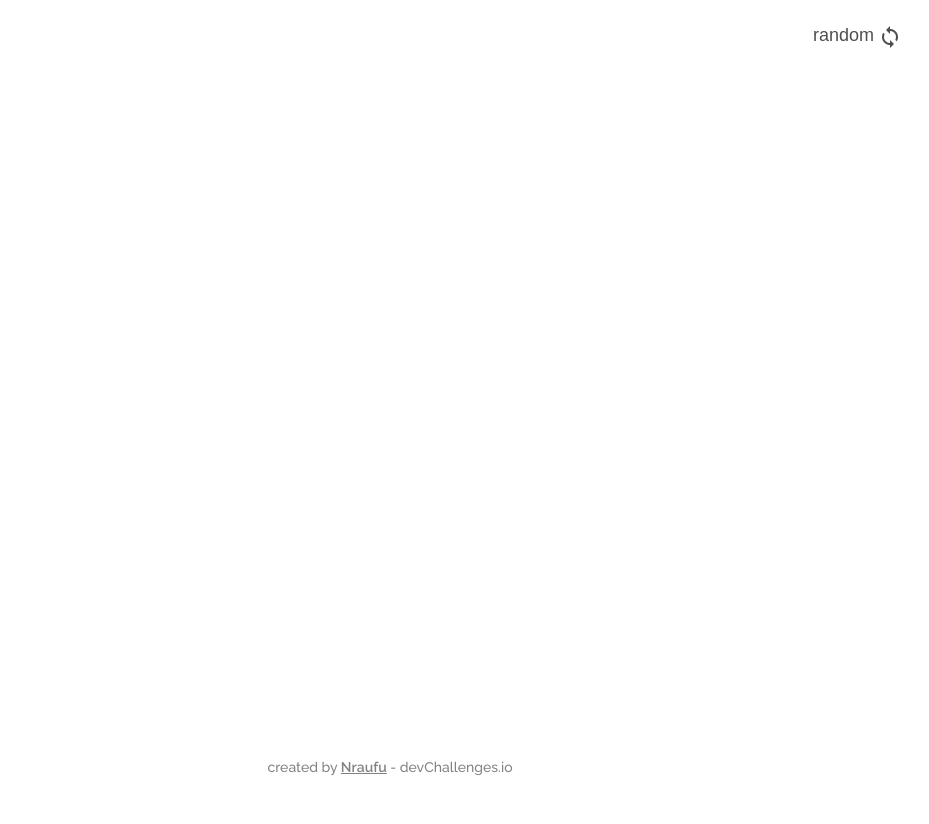
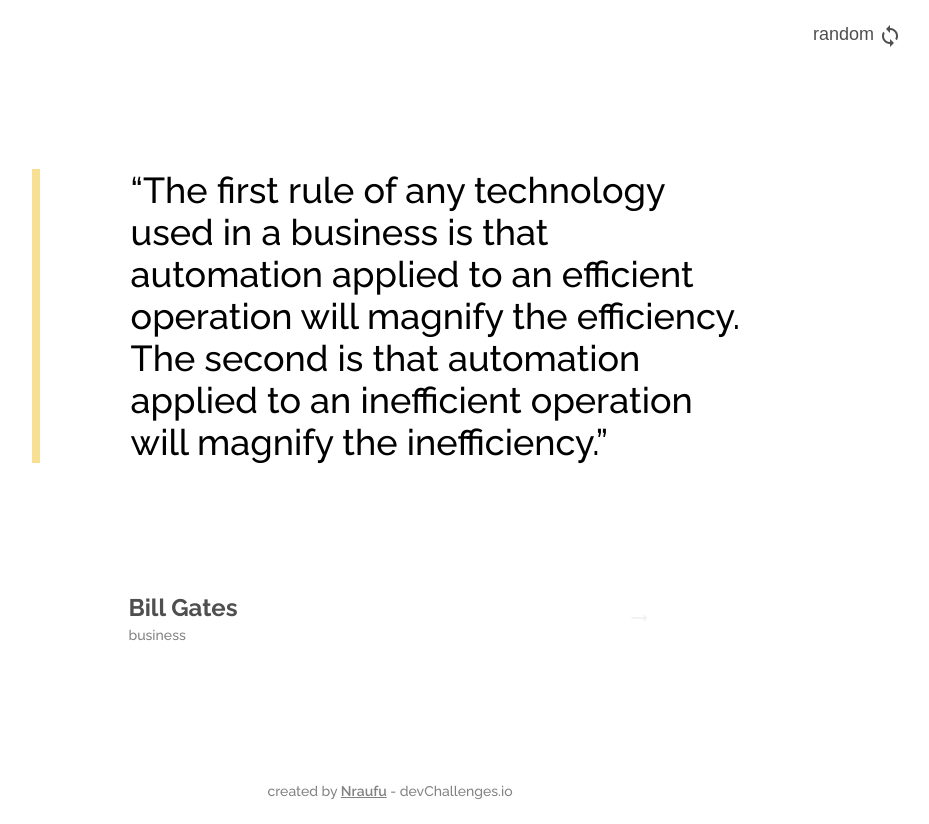
Before and after one commit to nraufu/quote-generator, a Vue app: page / in a window 1280 px wide. Shown: the whole page, without its empty margins (250-1179 px from the left). Before the commit the page ends 800 px from the top, so only its background shows below. Built offline with nearby package versions, Linux system fonts and the light colour scheme.

Commit message:
add quote component :sparkles:

```diff
--- a/package.json
+++ b/package.json
@@ -9,7 +9,8 @@
   },
   "dependencies": {
     "core-js": "^3.6.5",
-    "vue": "^3.0.0"
+    "vue": "^3.0.0",
+    "vue-router": "^4.0.12"
   },
   "devDependencies": {
     "@vue/cli-plugin-babel": "~4.5.0",
--- a/src/App.vue
+++ b/src/App.vue
@@ -1,7 +1,7 @@
 <template>
   <div class="container">
     <the-header></the-header>
-
+    <router-view></router-view>
     <the-footer></the-footer>
   </div>
 </template>
@@ -35,6 +35,7 @@ export default {
   color: #000;
   background: #fff;
   padding: 25px;
+  font-weight: 500;
 }
 
 .container {
--- a/src/components/layout/TheFooter.vue
+++ b/src/components/layout/TheFooter.vue
@@ -10,17 +10,16 @@
 
 <style scoped>
 footer {
-  position: fixed;
+  position: relative;
   left: 50%;
   transform: translateX(-50%);
-  bottom: 25px;
+  bottom: 0;
   text-align: center;
   color: #828282;
 }
 
 footer p {
   font-size: 14px;
-  font-weight: 500;
 }
 
 footer a {
--- a/src/components/layout/TheHeader.vue
+++ b/src/components/layout/TheHeader.vue
@@ -1,7 +1,7 @@
 <template>
   <header>
     <button class="random-btn">
-      random <span class="material-icons">loop</span>
+      random <span class="material-icons">sync</span>
     </button>
   </header>
 </template>
@@ -16,6 +16,12 @@
   display: flex;
   margin-left: auto;
   cursor: pointer;
+  transform: translateY(-1px);
+  transition: all 0.5s ease-in;
+}
+
+.random-btn:active {
+  transform: translateY(3px);
 }
 
 .random-btn span {
--- a/src/components/pages/RandomQuote.vue
+++ /dev/null
@@ -1 +0,0 @@
-<template>random quote</template>
--- a/src/components/quote/Quote.vue
+++ /dev/null
@@ -1,3 +0,0 @@
-<template>
-  <div class="quote">quote</div>
-</template>
--- /dev/null
+++ b/src/components/ui/BaseQuote.vue
@@ -0,0 +1,40 @@
+<template>
+  <div class="quote">
+    <p>
+      “The first rule of any technology used in a business is that automation
+      applied to an efficient operation will magnify the efficiency. The second
+      is that automation applied to an inefficient operation will magnify the
+      inefficiency.”
+    </p>
+  </div>
+</template>
+
+<style scoped>
+.quote {
+  position: relative;
+  display: flex;
+  justify-content: space-between;
+  width: 70%;
+  height: auto;
+  margin: 0 auto;
+  margin-bottom: 90px;
+}
+
+.quote p {
+  display: inline-block;
+  flex: 1;
+  font-size: 36px;
+  margin-left: 99px;
+}
+
+.quote p::before {
+  content: "";
+  position: absolute;
+  top: 0;
+  left: 0;
+  flex: 0 1 8px;
+  width: 8px;
+  height: 100%;
+  background: #f7df94;
+}
+</style>
--- /dev/null
+++ b/src/pages/RandomQuote.vue
@@ -0,0 +1,58 @@
+<template>
+  <div class="random-quote">
+    <base-quote></base-quote>
+
+    <div class="view-more">
+      <div class="quote-author">
+        <span class="quote-author__name">Bill Gates</span>
+        <span class="quote-author__gender">business</span>
+      </div>
+
+      <span class="material-icons arrow-icon">arrow_right_alt</span>
+    </div>
+  </div>
+</template>
+
+<style scoped>
+.random-quote {
+  position: relative;
+  margin-top: 120px;
+  margin-bottom: 100px;
+}
+
+.view-more {
+  position: relative;
+  display: flex;
+  align-items: center;
+  justify-content: space-between;
+  width: 55%;
+  margin: 0 auto;
+  padding: 40px 20px;
+  background: transparent;
+  color: #4f4f4f;
+  cursor: pointer;
+  transition: all 0.5s ease-in-out;
+}
+
+.view-more:hover {
+  background: #333;
+  color: #f2f2f2;
+}
+
+.view-more .arrow-icon {
+  color: #f2f2f2;
+}
+
+.quote-author__name {
+  display: block;
+  font-size: 24px;
+  font-weight: 700;
+  margin-bottom: 5px;
+}
+
+.quote-author__gender {
+  display: block;
+  font-size: 14px;
+  color: #828282;
+}
+</style>
--- /dev/null
+++ b/src/router.js
@@ -0,0 +1,20 @@
+import { createRouter, createWebHistory } from "vue-router";
+
+import RandomQuote from "./pages/RandomQuote.vue";
+import AuthorQuotes from "./pages/AuthorQuotes.vue";
+
+const router = createRouter({
+  history: createWebHistory(),
+  routes: [
+    {
+      path: "/",
+      component: RandomQuote,
+    },
+    {
+      path: "/quotes/:author",
+      component: AuthorQuotes,
+    },
+  ],
+});
+
+export default router;
```
Also changed, not shown: src/main.js (+9 -1 lines), src/pages/AuthorQuotes.vue (renamed from src/components/pages/AuthorQuotes.vue), 1 other file (tests, documents, lock files or other folders).
